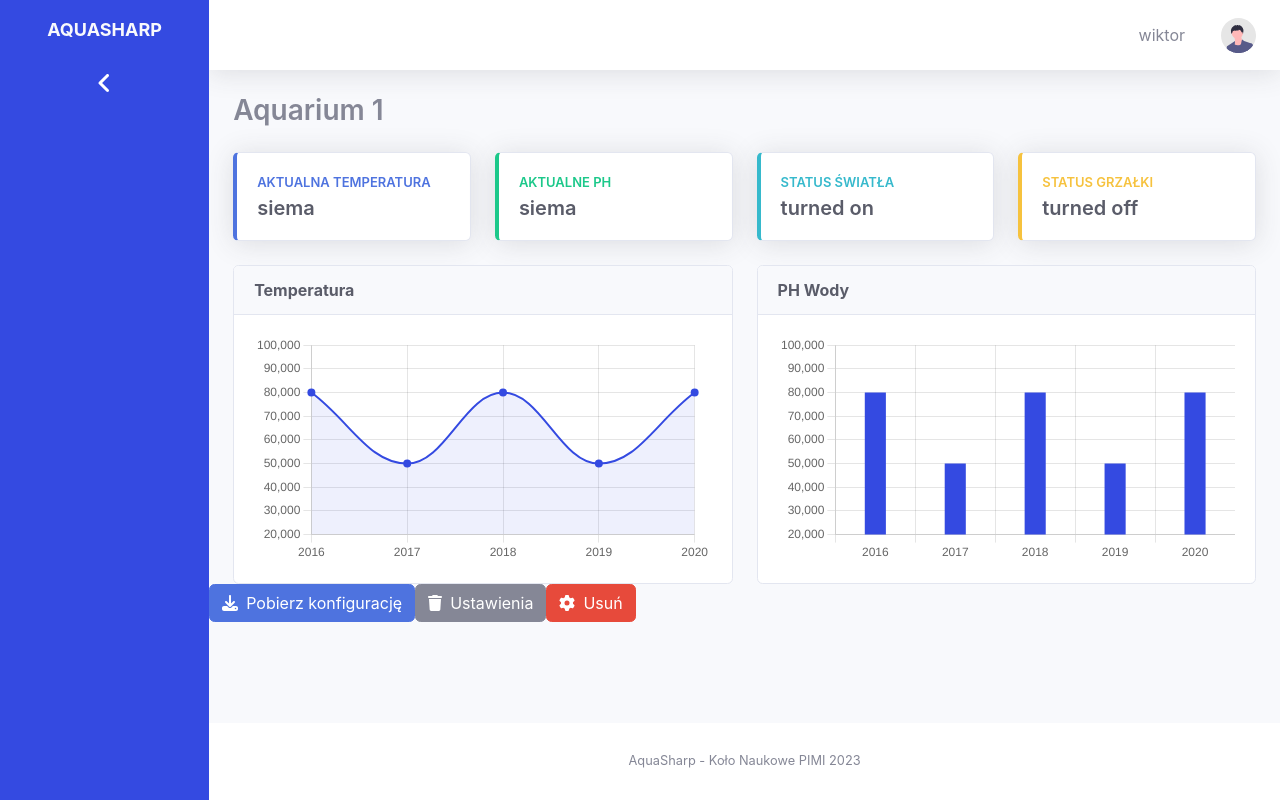
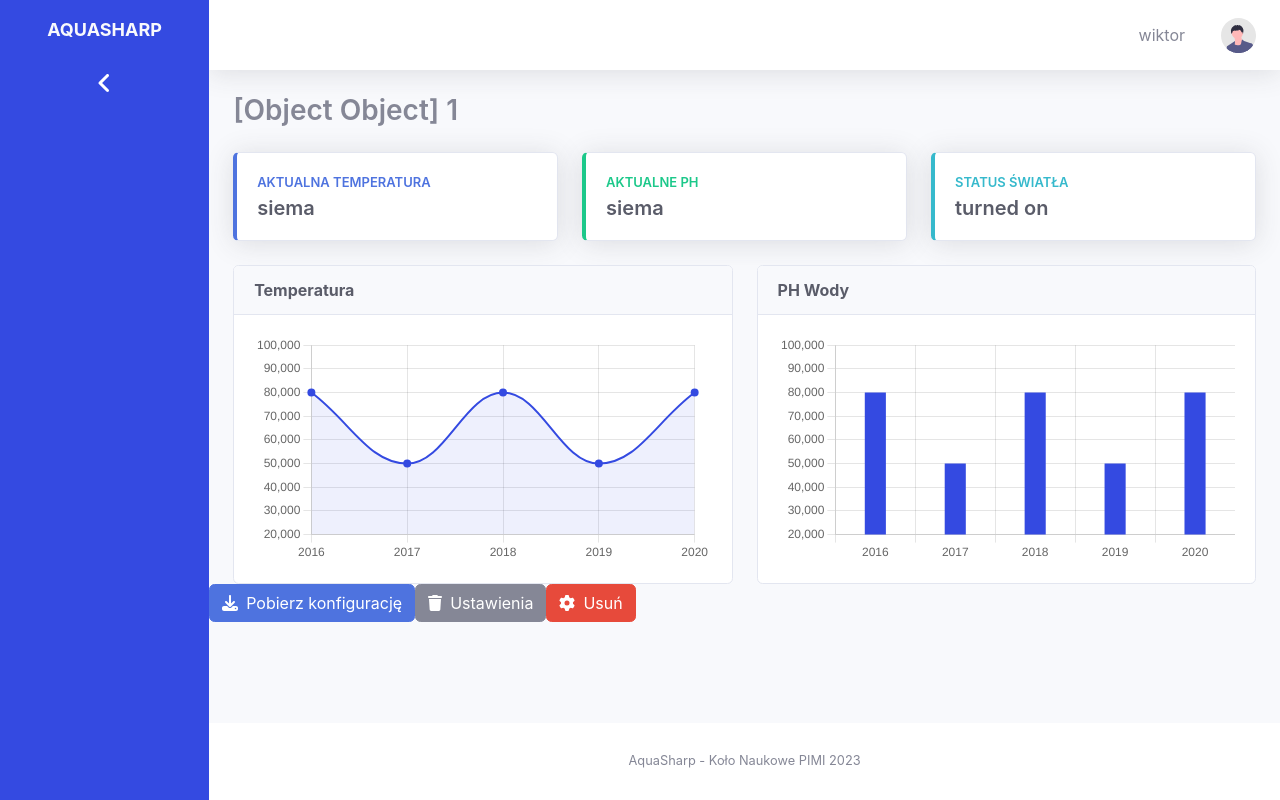
Before and after one commit to grupadotnet/Aqua-Sharp-Frontend, a React (Vite) app: page /aquarium/1 in a window 1280 px wide. Built offline with nearby package versions, Linux system fonts and the light colour scheme.

Commit message:
aquarium view

```diff
--- a/src/components/card/DataCard.tsx
+++ b/src/components/card/DataCard.tsx
@@ -1,11 +1,12 @@
+import React from 'react';
 import Stack from 'react-bootstrap/Stack';
 
 import Card from './Card';
 
 import './DataCard.scss';
 
-type Props<T> = {
-  content: T;
+type Props = {
+  content: React.ReactNode;
   title: string;
   theme:
     | 'primary'
@@ -17,8 +18,8 @@ type Props<T> = {
     | 'dark';
 };
 
-const DataCard = <T extends string>({ content, title, theme }: Props<T>) => (
-  <Card theme={`${theme}`}>
+const DataCard = ({ content, title, theme }: Props) => (
+  <Card theme={theme}>
     <Stack>
       <div className={`fs-6 fw-semibold text-${theme} text-uppercase mb-1`}>
         {title}
--- a/src/pages/aquarium/Aquarium.tsx
+++ b/src/pages/aquarium/Aquarium.tsx
@@ -3,11 +3,6 @@ import { useTranslation } from 'react-i18next';
 import { useParams } from 'react-router';
 
 import { BarChart, DataCard, exampleData, LineChart, Tile } from '@/components';
-
-type X = 'siema' | 'siemano';
-
-type lightStatus = 'turned off' | 'turned on';
-type thermophoreStatus = 'turned off' | 'turned on';
 
 const Aquarium = () => {
   const { t } = useTranslation();
@@ -16,36 +11,29 @@ const Aquarium = () => {
 
   return (
     <div>
-      <header className="fw-semibold text-capitalize mb-4 h3">{`${t(
-        'aquarium'
-      )} ${params.id}`}</header>
+      <header className="fw-semibold text-capitalize mb-4 h3">{`${
+        (t('aquarium'), { ns: 'aquarium' })
+      } ${params.id}`}</header>
       <Row className="mb-4">
         <Col>
           <DataCard
             theme="primary"
             title={t('current temperature', { ns: 'aquarium' })}
-            content={'siema' as X}
+            content="siema"
           />
         </Col>
         <Col>
           <DataCard
             theme="success"
             title={t('current ph', { ns: 'aquarium' })}
-            content={'siema' as X}
+            content="siema"
           />
         </Col>
         <Col>
           <DataCard
             theme="info"
             title={t('light status', { ns: 'aquarium' })}
-            content={'turned on' as lightStatus}
-          />
-        </Col>
-        <Col>
-          <DataCard
-            theme="warning"
-            title={t('thermophore status', { ns: 'aquarium' })}
-            content={'turned off' as thermophoreStatus}
+            content="turned on"
           />
         </Col>
       </Row>
@@ -54,11 +42,8 @@ const Aquarium = () => {
           <Tile header={t('temperature', { ns: 'aquarium' })}>
             <LineChart
               minY={20000}
-              // maximum on y axis (optional - not giving maximum makes the highest value as maximum)
               maxY={100000}
-              // data displayed on x axis, it has to be array of numbers/strings (required)
               dataX={exampleData.map((el) => el.year)}
-              // data displayed on y axis, it has to be array of numbers/string (required)
               dataY={exampleData.map((el) => el.userGain)}
             />
           </Tile>
@@ -67,11 +52,8 @@ const Aquarium = () => {
           <Tile header={t('water ph', { ns: 'aquarium' })}>
             <BarChart
               minY={20000}
-              // maximum on y axis (optional - not giving maximum makes the highest value as maximum)
               maxY={100000}
-              // data displayed on x axis, it has to be array of numbers/strings (required)
               dataX={exampleData.map((el) => el.year)}
-              // data displayed on y axis, it has to be array of numbers/string (required)
               dataY={exampleData.map((el) => el.userGain)}
             />
           </Tile>
```
